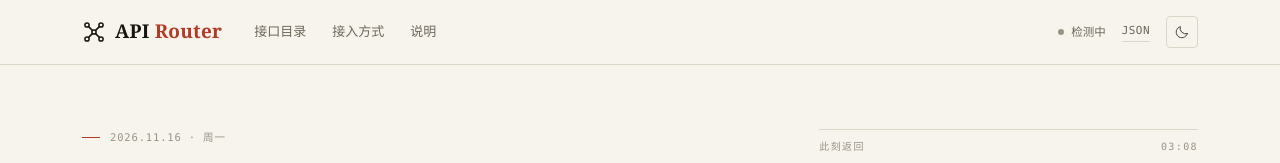
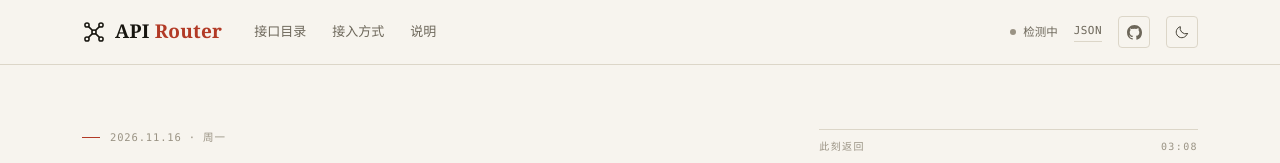
Before and after one commit to Shabby-666/APIRouter, a website: page index.html in a window 1280 px wide. Shown: the top 163 px of the page. Drawn offline with Linux system fonts and the light colour scheme; no server answers.

Commit message:
feat: add GitHub repo link in header

```diff
--- a/assets/styles.css
+++ b/assets/styles.css
@@ -429,9 +429,16 @@ svg.icon {
   color: var(--ink);
 }
 
-.icon-btn .icon {
+.icon-btn .icon,
+.icon-btn svg {
   width: 15px;
   height: 15px;
+  display: block;
+}
+
+.github-link svg {
+  fill: currentColor;
+  stroke: none;
 }
 
 /* ---------- 首屏 ---------- */
--- a/index.html
+++ b/index.html
@@ -65,6 +65,11 @@
             <span class="health-short" id="healthShort">…</span>
           </button>
           <a class="header-link" href="/api" target="_blank" rel="noreferrer">JSON</a>
+          <a class="icon-btn github-link" href="https://github.com/Shabby-666/APIRouter" target="_blank" rel="noreferrer" aria-label="GitHub 仓库" title="GitHub 仓库">
+            <svg viewBox="0 0 16 16" aria-hidden="true">
+              <path fill="currentColor" d="M8 0C3.58 0 0 3.58 0 8a8 8 0 0 0 5.47 7.59c.4.07.55-.17.55-.38l-.01-1.33c-2.23.49-2.7-1.07-2.7-1.07-.36-.92-.89-1.16-.89-1.16-.73-.5.06-.49.06-.49.81.06 1.23.83 1.23.83.72 1.22 1.88.87 2.34.67.07-.52.28-.87.5-1.07-1.78-.2-3.64-.89-3.64-3.95 0-.87.31-1.59.82-2.15-.08-.2-.36-1.02.08-2.12 0 0 .67-.21 2.2.82a7.62 7.62 0 0 1 4 0c1.53-1.03 2.2-.82 2.2-.82.44 1.1.16 1.92.08 2.12.51.56.82 1.28.82 2.15 0 3.07-1.87 3.75-3.65 3.95.29.25.54.73.54 1.48l-.01 2.2c0 .21.15.46.55.38A8 8 0 0 0 16 8c0-4.42-3.58-8-8-8Z"/>
+            </svg>
+          </a>
           <button class="theme-toggle" id="themeToggle" type="button" aria-label="切换主题">
             <span class="icon-moon" aria-hidden="true">
               <svg class="icon" viewBox="0 0 24 24">
```
